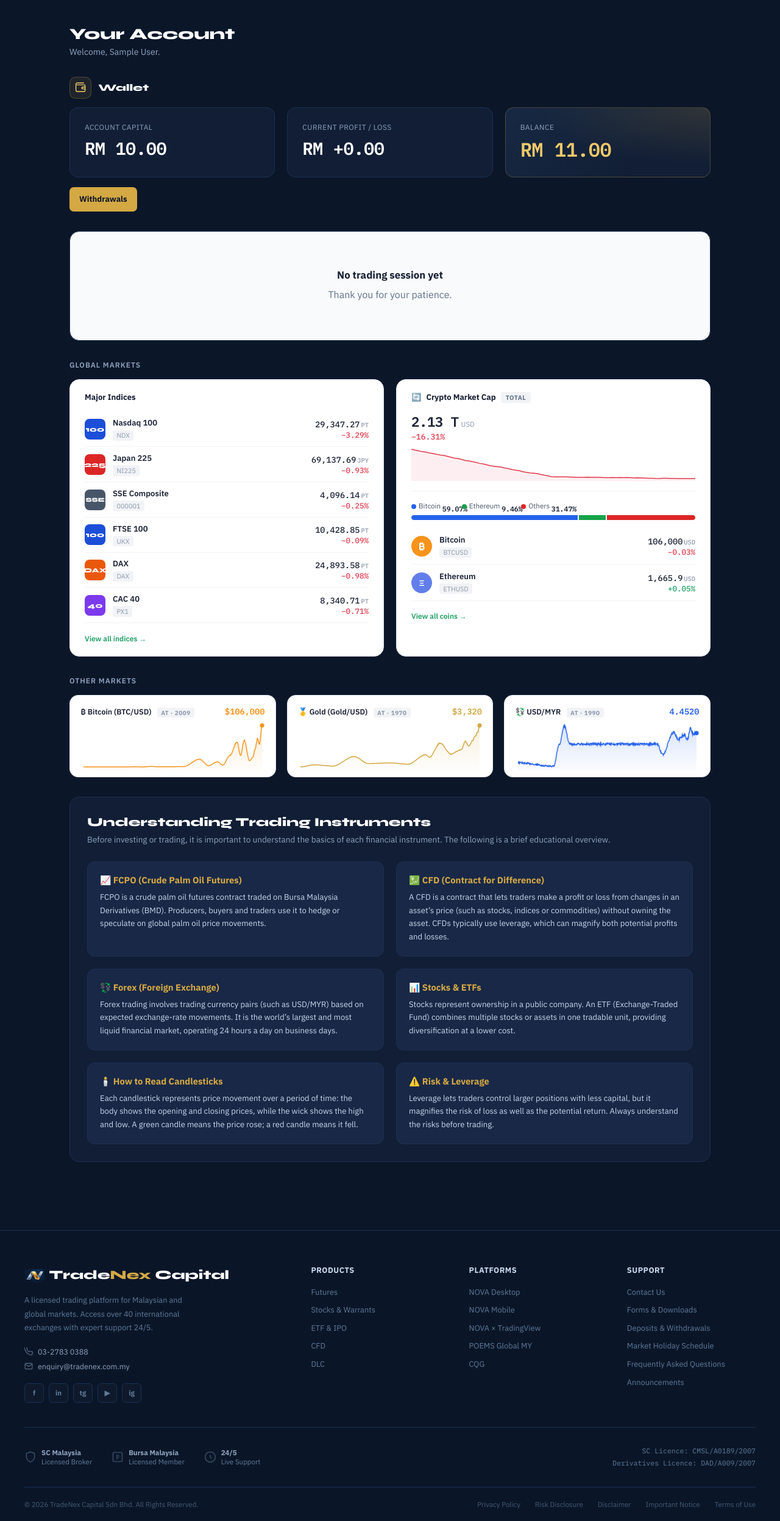
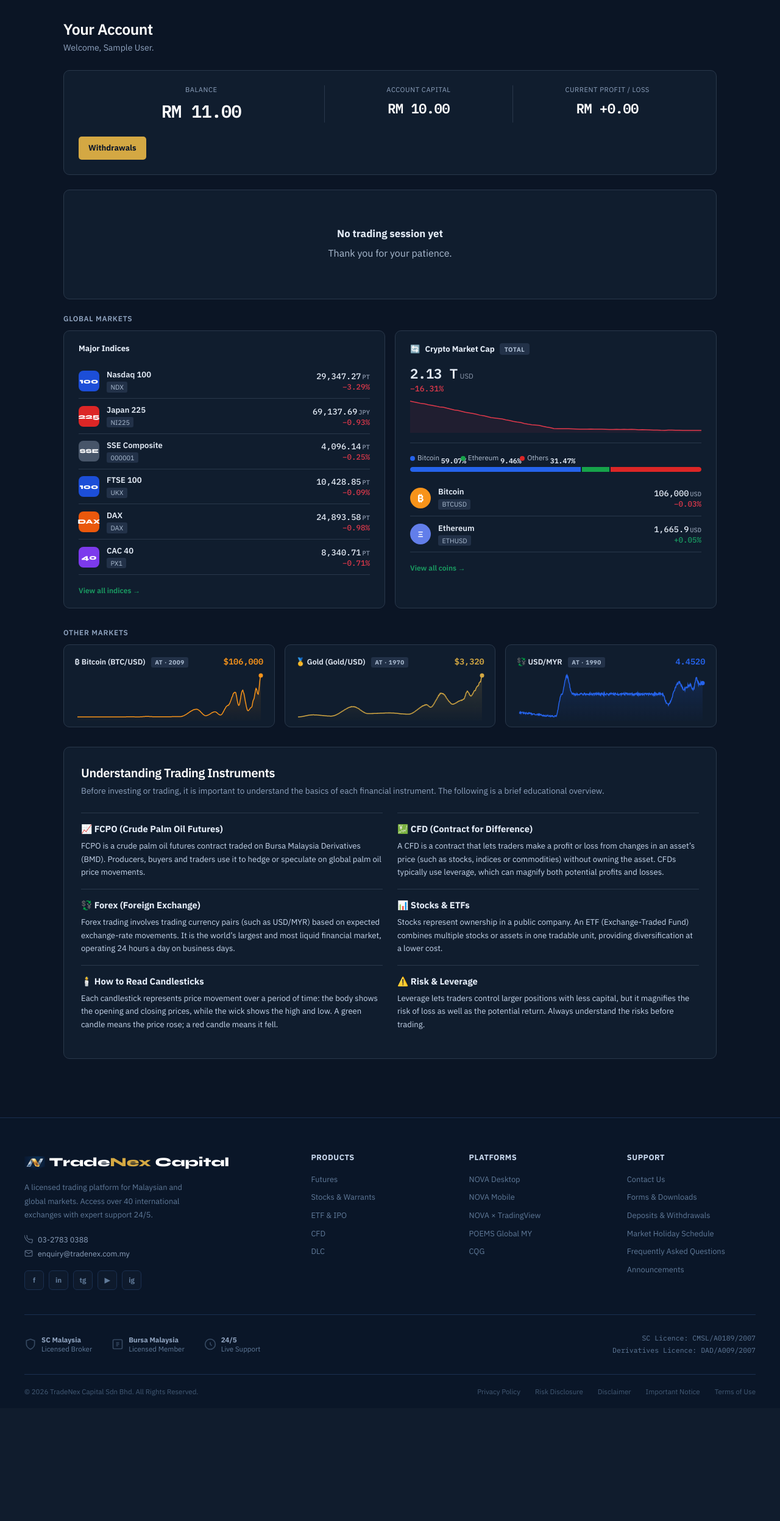
Before and after one commit to johnrambo1312/TradeNex-V2, a Flask app: page /dashboard in a window 1280 px wide. Shown: the part 60-2555 px from the top of the page at 61% size. After the commit the page ends 2350 px from the top, so only its background shows below. Run offline with Flask 3, Linux system fonts and the light colour scheme; the visitor is signed in with stand-in values (Sample User, id 1); tables that the repository leaves empty hold one stand-in row (values such as "Sample post"); some libraries are stand-ins or nearby versions.

Commit message:
Refine dashboard layout and language
Co-authored-by: Copilot <223556219+Copilot@users.noreply.github.com>

```diff
--- a/static/language.js
+++ b/static/language.js
@@ -231,6 +231,7 @@
     'Jumlah Pengeluaran (RM)': 'Withdrawal Amount (RM)',
     'Maksimum: RM': 'Maximum: RM',
     'Nama penama (nama pendaftaran)': 'Account holder name (as registered)',
+    'Maklumat bank penerima': 'Recipient bank details',
     'Nama bank': 'Bank name',
     'No. akaun': 'Account number',
     'Pastikan nama penama sama seperti nama pemegang akaun bank. Admin akan menyemak permohonan ini sebelum pembayaran diproses.': 'Ensure the account holder name matches the bank account. The administrator will review this request before processing payment.',
--- a/templates/dashboard.html
+++ b/templates/dashboard.html
@@ -39,10 +39,6 @@ h1{font-family:'Syne',sans-serif;font-size:1.6rem;font-weight:800;margin-bottom:
 .pl-pos{color:var(--green)}
 .pl-neg{color:var(--red)}
 .wallet-section{margin-bottom:2rem}
-.wallet-heading{display:flex;align-items:center;gap:0.7rem;margin-bottom:0.9rem}
-.wallet-icon{width:36px;height:36px;display:grid;place-items:center;border:1px solid rgba(212,168,67,0.28);border-radius:10px;background:rgba(212,168,67,0.1);color:var(--gold2);flex-shrink:0}
-.wallet-icon svg{width:19px;height:19px}
-.wallet-title{font-family:'Syne',sans-serif;font-size:1rem;font-weight:800}
 .wallet-caption{color:var(--text-muted);font-size:0.75rem;margin-top:0.12rem}
 .wallet-cards{grid-template-columns:repeat(3,minmax(0,1fr));margin-bottom:0}
 .wallet-cards .wallet-total{order:3;background:radial-gradient(ellipse at 100% 0%,rgba(212,168,67,0.16),transparent 58%),linear-gradient(135deg,#172943,var(--navy2) 70%);border-color:rgba(212,168,67,0.25)}
@@ -305,7 +301,6 @@ footer{background:#0a1628;border-top:1px solid #1a2f50;padding:3.5rem 2rem 0;mar
   .sub{font-size:0.8rem;margin-bottom:1rem}
   .cards{grid-template-columns:1fr 1fr;gap:0.75rem;margin-bottom:1.25rem}
   .wallet-section{display:grid;grid-template-columns:repeat(2,minmax(0,1fr));gap:0.55rem;padding:0.55rem;background:radial-gradient(ellipse at 100% 0%,rgba(212,168,67,0.12),transparent 58%),linear-gradient(145deg,#172943,var(--navy2) 70%);border:1px solid rgba(212,168,67,0.22);border-radius:16px}
-  .wallet-heading{grid-column:1/-1;margin-bottom:0.1rem}
   .cards.wallet-cards{display:contents}
   .wallet-cards .wallet-total{grid-column:1/-1;order:1;background:rgba(11,22,41,0.42)}
   .dashboard-quick-actions{grid-column:1/-1;order:2;display:grid;grid-template-columns:repeat(4,minmax(0,1fr));gap:0.5rem;padding:0.5rem;background:rgba(11,22,41,0.45);border:1px solid var(--border);border-radius:12px}
@@ -358,6 +353,57 @@ footer{background:#0a1628;border-top:1px solid #1a2f50;padding:3.5rem 2rem 0;mar
   .nav-right{gap:0.2rem;flex-shrink:0}
   .nav-menu-toggle{gap:0.25rem;padding:0.3rem 0.35rem;font-size:0.64rem}
   .nav-menu-caret{display:none}
+}
+
+/* Dashboard visual system */
+body{background:#0b1525}
+nav{background:#0d192a;border-color:#263447}
+.wrap{max-width:1120px;padding-top:2rem}
+h1,.edu-box h2,.profile-title,.genealogy-title,.withdraw-modal-title,.monthly-incentive-title{font-family:'IBM Plex Sans',sans-serif;font-weight:600;letter-spacing:-0.02em}
+h1{font-size:1.55rem}
+.sub{margin-bottom:1.75rem}
+.wallet-section{background:#101d2e;border:1px solid #29384b;border-radius:10px;padding:1.5rem;margin-bottom:1.5rem}
+.cards.wallet-cards{display:grid;grid-template-columns:1.3fr 1fr 1fr;gap:0;margin:0}
+.wallet-cards .card,.wallet-cards .wallet-total{min-width:0;order:initial;background:transparent;border:0;border-radius:0;padding:0 1.5rem;text-align:center}
+.wallet-cards .card:not(.wallet-total){border-left:1px solid #29384b}
+.card-label{font-size:0.7rem;letter-spacing:0.05em;margin-bottom:0.6rem}
+.wallet-cards .card-val{font-size:1.4rem;letter-spacing:-0.03em;overflow-wrap:anywhere}
+.wallet-total .card-val{font-size:1.8rem;color:var(--white)}
+.wallet-request-button{margin-top:1.4rem;padding:0.65rem 1rem;border-radius:5px}
+.chart-wrap{border-radius:10px;margin-bottom:1.5rem}
+.chart-wrap.no-session{background:#101d2e;border-color:#29384b}
+.chart-wrap.no-session .no-session-title{color:#e5edf8}
+.chart-wrap.no-session .no-session-message{color:#aabbd0}
+.chart-toolbar{background:#101d2e}
+.chart-interval-button:hover,.chart-interval-button[aria-pressed="true"]{border-color:transparent;background:#26364b;color:#f1d48b}
+.market-section-title{font-size:0.75rem;letter-spacing:0.06em;margin-bottom:0.8rem}
+.market-grid,.mini-grid{gap:1rem}
+.market-panel,.mini-card{background:#101d2e;border-color:#29384b;border-radius:10px}
+.market-panel-title,.index-name,.index-price,.crypto-cap-val,.crypto-name,.crypto-price,.mini-name,.mini-price{color:#e5edf8}
+.market-panel-title .badge,.index-ticker,.crypto-ticker,.mini-period{background:#223148;color:#aabbd0}
+.index-row,.crypto-market-cap,.crypto-row{border-color:#29384b}
+.dom-label{color:#b4c2d4}
+.dom-label .dom-pct{color:#e5edf8}
+.edu-box{background:#101d2e;border-color:#29384b;border-radius:10px}
+.edu-grid{gap:0 1.5rem}
+.edu-card{background:transparent;border:0;border-top:1px solid #29384b;border-radius:0;padding:1rem 0}
+.edu-card h4{color:#e5edf8}
+.profile-modal,.genealogy-modal,.withdraw-modal{border-radius:10px}
+footer{margin-top:2rem}
+@media(max-width:800px){
+  .wallet-section{display:grid;grid-template-columns:repeat(2,minmax(0,1fr));gap:0;padding:1.15rem}
+  .cards.wallet-cards{display:contents}
+  .wallet-cards .wallet-total{grid-column:1/-1;order:1;padding:0 0 1rem;background:transparent}
+  .wallet-total .card-val{font-size:1.7rem}
+  .dashboard-quick-actions{grid-column:1/-1;order:2;display:grid;grid-template-columns:repeat(4,minmax(0,1fr));gap:0;padding:0.5rem 0;background:transparent;border:0;border-top:1px solid #29384b;border-bottom:1px solid #29384b;border-radius:0}
+  .dashboard-quick-action{min-height:64px;gap:0.3rem;padding:0.45rem 0.15rem;background:transparent;border:0;border-radius:5px}
+  .dashboard-quick-action svg{width:19px;height:19px;color:var(--gold)}
+  .dashboard-quick-action span{font-size:0.68rem}
+  .wallet-cards .card:not(.wallet-total){order:3;padding:1rem 0 0;min-width:0;border-left:0}
+  .wallet-cards .card:not(.wallet-total):last-child{border-left:1px solid #29384b}
+  .wallet-cards .card:not(.wallet-total) .card-val{font-size:clamp(0.85rem,3.8vw,1.2rem);letter-spacing:-0.03em;white-space:normal}
+  .market-panel,.mini-card,.edu-box{border-radius:10px}
+  .edu-card{padding:1rem 0}
 }
 </style>
 </head>
@@ -504,7 +550,7 @@ footer{background:#0a1628;border-top:1px solid #1a2f50;padding:3.5rem 2rem 0;mar
       {% if paid_commission_history %}
         <div class="genealogy-history-wrap">
           <table class="genealogy-history">
-            <thead><tr><th>Tarikh kredit</th><th>Referral</th><th>Level</th><th>Jumlah</th></tr></thead>
+            <thead><tr><th>Tarikh kredit</th><th>{% if language == "en" %}Referral{% else %}Rujukan{% endif %}</th><th>{% if language == "en" %}Level{% else %}Tahap{% endif %}</th><th>Jumlah</th></tr></thead>
             <tbody>
               {% for commission in paid_commission_history %}
                 <tr>
@@ -552,19 +598,7 @@ footer{background:#0a1628;border-top:1px solid #1a2f50;padding:3.5rem 2rem 0;mar
     {% endfor %}
   {% endwith %}
 
-  <section class="wallet-section" aria-labelledby="walletTitle">
-    <div class="wallet-heading">
-      <div class="wallet-icon" aria-hidden="true">
-        <svg viewBox="0 0 24 24" fill="none" stroke="currentColor" stroke-width="1.8" stroke-linecap="round" stroke-linejoin="round">
-          <path d="M4 6.5h15a2 2 0 0 1 2 2v10a2 2 0 0 1-2 2H5a3 3 0 0 1-3-3v-12a3 3 0 0 1 3-3h13"/>
-          <path d="M21 11h-5a2 2 0 0 0 0 4h5"/>
-          <circle cx="16" cy="13" r=".7" fill="currentColor" stroke="none"/>
-        </svg>
-      </div>
-      <div>
-        <h2 class="wallet-title" id="walletTitle">Wallet</h2>
-      </div>
-    </div>
+  <section class="wallet-section" aria-label="{% if language == 'en' %}Wallet{% else %}Dompet{% endif %}">
     <div class="cards wallet-cards">
       <div class="card wallet-total">
         <div class="card-label">Baki</div>
@@ -587,7 +621,7 @@ footer{background:#0a1628;border-top:1px solid #1a2f50;padding:3.5rem 2rem 0;mar
         </button>
         <button class="dashboard-quick-action" type="button" onclick="openWithdrawalModal()">
           <svg viewBox="0 0 24 24" fill="none" stroke="currentColor" stroke-width="1.8" stroke-linecap="round" stroke-linejoin="round" aria-hidden="true"><path d="M3 7.5h15a2 2 0 0 1 2 2v9H5a2 2 0 0 1-2-2z"/><path d="M3 8V5a2 2 0 0 1 2-2h13M20 12h-5a2 2 0 0 0 0 5h5"/><path d="m17 14 2 2 2-2"/></svg>
-          <span>Tarik Keluar</span>
+          <span>{% if language == "en" %}Withdraw{% else %}Pengeluaran{% endif %}</span>
         </button>
         <button class="dashboard-quick-action" type="button" onclick="openCommissionHistoryModal()">
           <svg viewBox="0 0 24 24" fill="none" stroke="currentColor" stroke-width="1.8" stroke-linecap="round" stroke-linejoin="round" aria-hidden="true"><path d="M4 5h16v15H4zM8 9h8M8 13h8M8 17h4"/><path d="M8 2v3m8-3v3"/></svg>
@@ -632,7 +666,7 @@ footer{background:#0a1628;border-top:1px solid #1a2f50;padding:3.5rem 2rem 0;mar
               <p class="withdraw-modal-sub">Semasa sesi berjalan, hanya komisen referral yang telah dibayar boleh dikeluarkan. Untung dagangan boleh dimohon selepas sesi ditutup; modal akaun memerlukan status matang.</p>
             {% endif %}
           {% endif %}
-          <form method="POST" action="{{ url_for('user_withdrawal_request') }}" onsubmit="return confirm('Sahkan permohonan ini? Jumlah akan ditolak daripada baki anda.');">
+          <form method="POST" action="{{ url_for('user_withdrawal_request') }}" onsubmit='return confirm({{ ("Confirm this request? The amount will be deducted from your balance." if language == "en" else "Sahkan permohonan ini? Jumlah akan ditolak daripada baki anda.")|tojson }});'>
             <input type="hidden" name="csrf_token" value="{{ csrf_token() }}">
             <div class="wallet-request-field">
               <label for="withdrawAmount">Jumlah Pengeluaran (RM)</label>
@@ -670,7 +704,7 @@ footer{background:#0a1628;border-top:1px solid #1a2f50;padding:3.5rem 2rem 0;mar
       </div>
       <div style="display:flex;align-items:center;gap:0.3rem;margin-left:auto;justify-content:flex-end">
         <span class="num chart-price" id="priceNow">RM {{ "%.2f"|format(chart_values[0]) }}</span>
-        <span class="chart-status-badge badge-live" id="chartStatus">LIVE</span>
+        <span class="chart-status-badge badge-live" id="chartStatus">{% if language == "en" %}LIVE{% else %}LANGSUNG{% endif %}</span>
       </div>
     </div>
     <div class="chart-toolbar">
@@ -689,15 +723,15 @@ footer{background:#0a1628;border-top:1px solid #1a2f50;padding:3.5rem 2rem 0;mar
     <div class="chart-canvas-wrap" style="position:relative">
       <div id="tvChart" role="img" aria-label="{% if language == 'en' %}Interactive candlestick chart{% else %}Carta candlestick interaktif{% endif %}"></div>
     </div>
-    <div class="chart-error" id="chartLibraryError" hidden>{% if language == 'en' %}The chart library could not be loaded. Please check your connection and refresh the page.{% else %}Library carta tidak dapat dimuatkan. Sila semak sambungan internet dan muat semula halaman.{% endif %}</div>
+    <div class="chart-error" id="chartLibraryError" hidden>{% if language == 'en' %}The chart library could not be loaded. Please check your connection and refresh the page.{% else %}Carta tidak dapat dimuatkan. Sila semak sambungan internet dan muat semula halaman.{% endif %}</div>
     <div class="chart-error" id="candleFeedError" role="status" hidden>{% if language == 'en' %}Chart updates are temporarily unavailable. Retrying automatically.{% else %}Kemas kini carta tidak tersedia buat sementara. Cubaan semula sedang dilakukan.{% endif %}</div>
   </div>
   {% else %}
   <div class="chart-wrap no-session" id="chartWrap">
     <div class="chart-header">
       <div>
-        <div style="font-size:1.05rem;font-weight:700;color:#1A2236">Tiada sesi trade lagi</div>
-        <div style="color:#64748B;margin-top:0.55rem;line-height:1.6">Harap bersabar &amp; Terima Kasih kerana menunggu.</div>
+        <div class="no-session-title" style="font-size:1.05rem;font-weight:700">{% if language == "en" %}No trading session yet{% else %}Belum ada sesi dagangan{% endif %}</div>
+        <div class="no-session-message" style="margin-top:0.55rem;line-height:1.6">{% if language == "en" %}Thank you for your patience.{% else %}Terima kasih kerana menunggu.{% endif %}</div>
       </div>
     </div>
   </div>
@@ -796,7 +830,7 @@ footer{background:#0a1628;border-top:1px solid #1a2f50;padding:3.5rem 2rem 0;mar
       <!-- Crypto Panel -->
       <div class="market-panel">
         <div class="market-panel-title">
-          <span>🔄</span> Crypto Market Cap <span class="badge">JUMLAH</span>
+          <span>🔄</span> {% if language == "en" %}Crypto Market Cap{% else %}Permodalan Pasaran Kripto{% endif %} <span class="badge">JUMLAH</span>
         </div>
         <div class="crypto-market-cap">
           <div>
@@ -880,7 +914,7 @@ footer{background:#0a1628;border-top:1px solid #1a2f50;padding:3.5rem 2rem 0;mar
 
   <!-- ===== BAHAGIAN EDUKASI ===== -->
   <div class="edu-box">
-    <h2>Memahami Instrumen Trading</h2>
+    <h2>{% if language == "en" %}Understanding Trading Instruments{% else %}Memahami Instrumen Dagangan{% endif %}</h2>
     <p class="edu-intro">Sebelum melabur atau berniaga, penting untuk faham asas setiap instrumen kewangan. Berikut adalah penerangan ringkas untuk tujuan pembelajaran.</p>
     <div class="edu-grid">
       <div class="edu-card">
```
Also changed, not shown: tests/test_financial_flows.py (+21 -0 lines).
